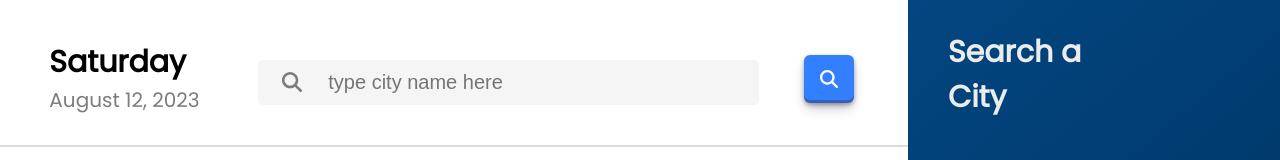
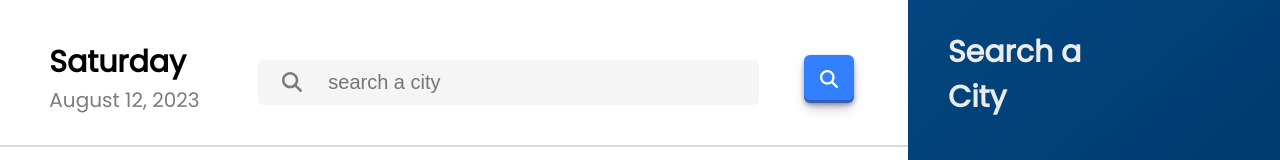
Before and after one commit to front-runner-sd/Weather-Matrix, a React (Create React App) app: page / in a window 1280 px wide. Shown: the top 160 px of the page. Built offline with nearby package versions, Linux system fonts and the light colour scheme; no server answers.

Commit message:
Bug fixes

```diff
--- a/src/components/Middle.js
+++ b/src/components/Middle.js
@@ -425,7 +425,7 @@ const Middle = (props) => {
                 </div>
                 <div className={styles.test}>
                 <FontAwesomeIcon className={styles.i_ele} icon={faSearch} />
-                <input type="text" id="input" className={styles.input} placeholder="type city name here"  onChange={autoComplete} onKeyDown={doSearch}></input>
+                <input type="text" id="input" className={styles.input} placeholder="search a city"  onChange={autoComplete} onKeyDown={doSearch}></input>
                 </div>
                 <button className={styles.searchButton} onClick={search}><FontAwesomeIcon icon={faSearch} /></button>
             </div>
```
